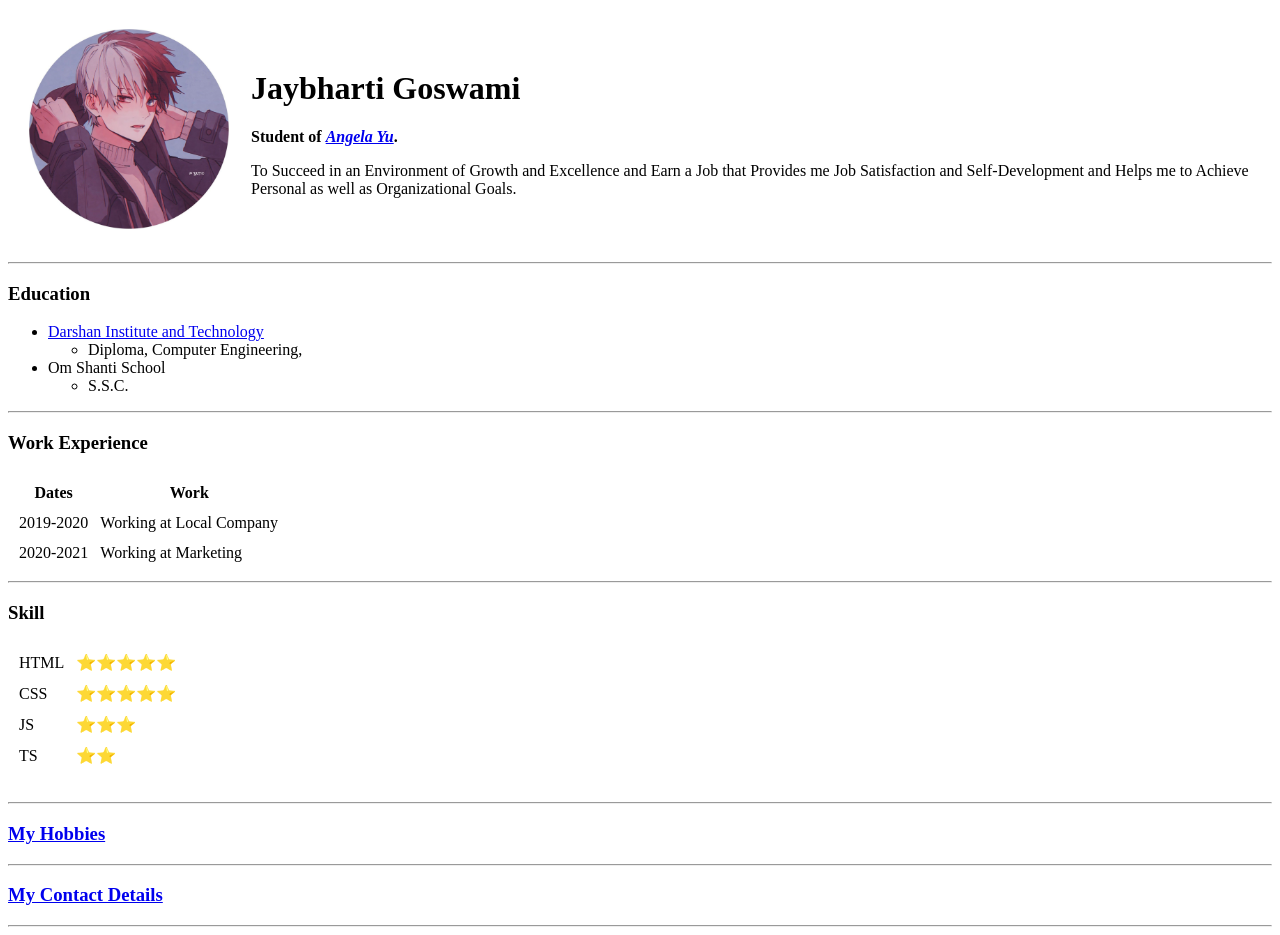
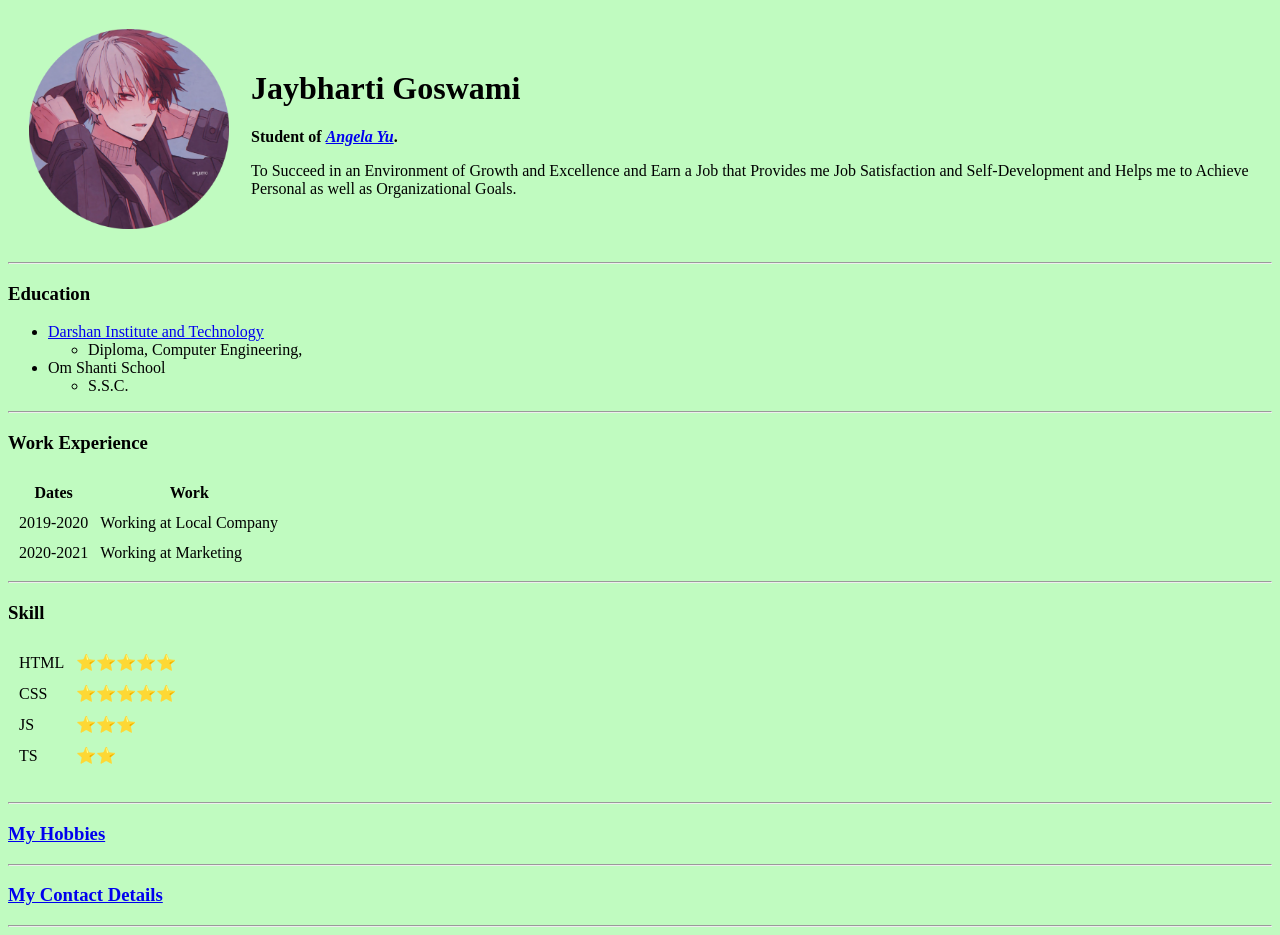
Before and after one commit to B-Coder-Jay/Resume, a plain HTML site: page index.html in a window 1280 px wide. Drawn offline with Linux system fonts and the light colour scheme.

Commit message:
Add Resume Website Files

```diff
--- a/index.html
+++ b/index.html
@@ -4,10 +4,10 @@
     <meta charset="UTF-8" />
     <title>Jay's Personal Website</title>
   </head>
-  <body>
+  <body style="background-color: rgb(192, 251, 192) ;">
     <table cellspacing="20">
         <tr>
-            <td><img src="1.jpg" alt="Profile Pic" height="200" /></td>
+            <td><img src="1.png" alt="Profile Pic" height="200" /></td>
             <td><h1>Jaybharti Goswami</h1>
                 <p><strong>Student of <em><a href="https://www.linkedin.com/in/angela-yu-963a584b/?originalSubdomain=uk" target="_blank">Angela Yu</a></em>.</strong></p>
                 <p>To Succeed in an Environment of Growth and Excellence and Earn a Job that Provides me Job Satisfaction and
```
Also changed, not shown: 1.png (added).
